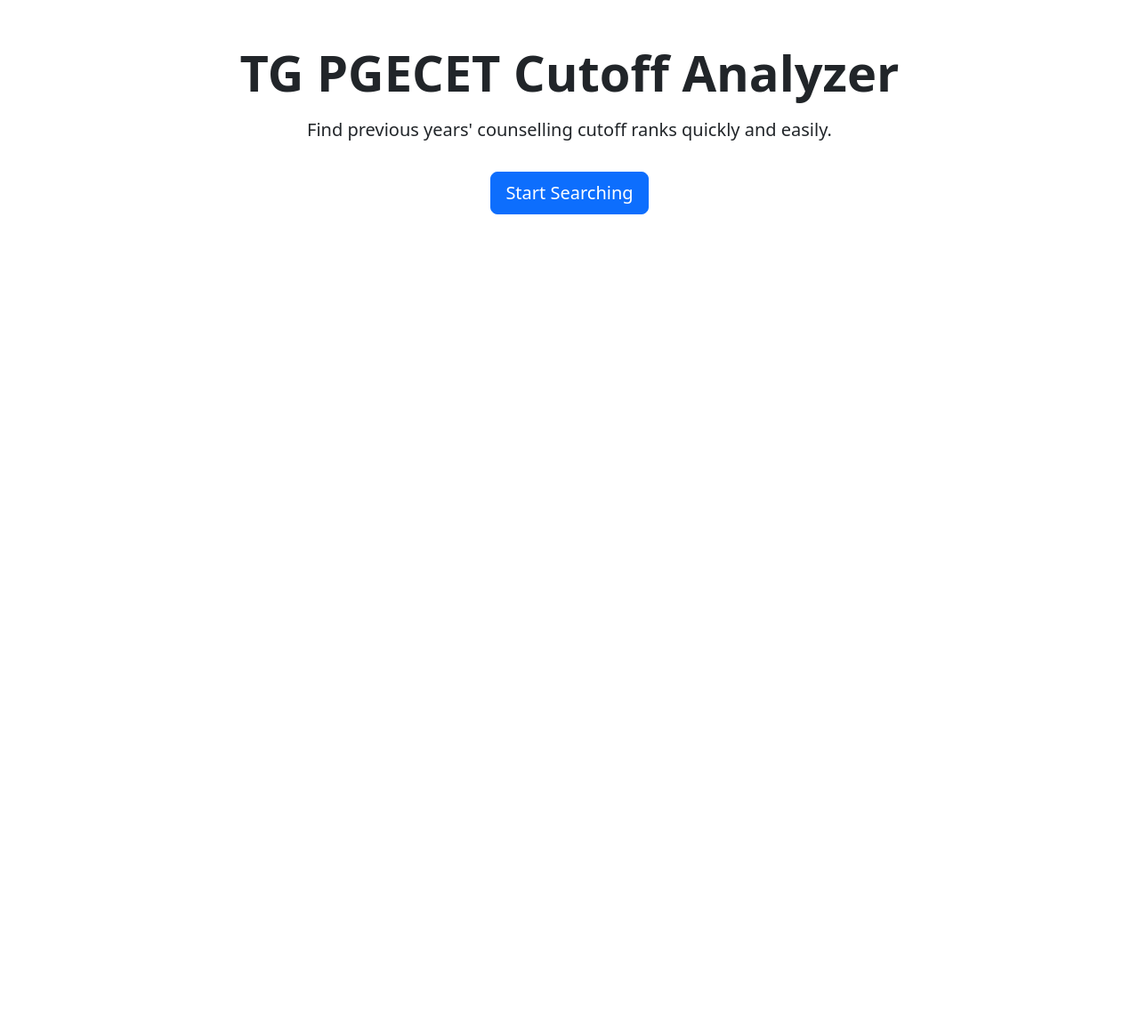
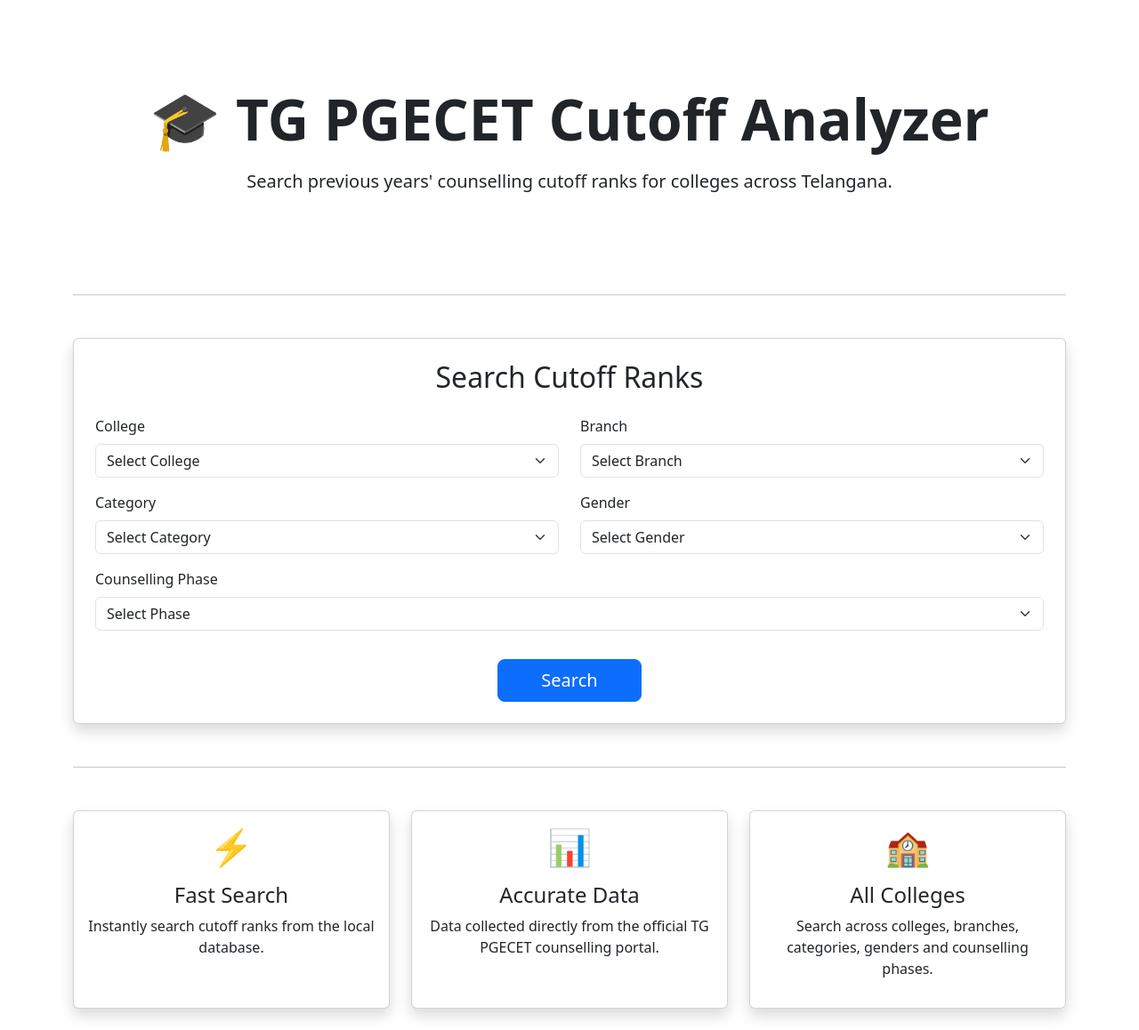
Before and after one commit to Yashwanth-gundagoni/TG-PGECET-Cutoff-Analyzer, a Flask app: page / in a window 1280 px wide. Shown: the part 56-1214 px from the top of the page at 89% size. Before the commit the page ends 297 px from the top, so only its background shows below. Run offline with Flask 3, Linux system fonts and the light colour scheme.

Commit message:
Complete homepage UI with search form

```diff
--- a/templates/home.html
+++ b/templates/home.html
@@ -6,16 +6,199 @@ Home - TG PGECET Analyzer
 
 {% block content %}
 
-<div class="text-center">
-    <h1 class="display-4 fw-bold">TG PGECET Cutoff Analyzer</h1>
+<!-- Hero Section -->
+<section class="text-center py-5">
+
+    <h1 class="display-3 fw-bold">
+        🎓 TG PGECET Cutoff Analyzer
+    </h1>
 
     <p class="lead mt-3">
-        Find previous years' counselling cutoff ranks quickly and easily.
+        Search previous years' counselling cutoff ranks for colleges across Telangana.
     </p>
 
-    <a href="#" class="btn btn-primary btn-lg mt-3">
-        Start Searching
-    </a>
+</section>
+
+<hr class="my-5">
+
+<!-- Search Section -->
+
+<section>
+
+    <div class="card shadow">
+
+        <div class="card-body p-4">
+
+            <h2 class="text-center mb-4">
+                Search Cutoff Ranks
+            </h2>
+
+            <form>
+
+                <div class="row">
+
+                    <div class="col-md-6 mb-3">
+
+                        <label class="form-label">
+                            College
+                        </label>
+
+                        <select class="form-select">
+
+                            <option selected>Select College</option>
+
+                        </select>
+
+                    </div>
+
+                    <div class="col-md-6 mb-3">
+
+                        <label class="form-label">
+                            Branch
+                        </label>
+
+                        <select class="form-select">
+
+                            <option selected>Select Branch</option>
+
+                        </select>
+
+                    </div>
+
+                    <div class="col-md-6 mb-3">
+
+                        <label class="form-label">
+                            Category
+                        </label>
+
+                        <select class="form-select">
+
+                            <option selected>Select Category</option>
+
+                        </select>
+
+                    </div>
+
+                    <div class="col-md-6 mb-3">
+
+                        <label class="form-label">
+                            Gender
+                        </label>
+
+                        <select class="form-select">
+
+                            <option selected>Select Gender</option>
+
+                        </select>
+
+                    </div>
+
+                    <div class="col-md-12 mb-3">
+
+                        <label class="form-label">
+                            Counselling Phase
+                        </label>
+
+                        <select class="form-select">
+
+                            <option selected>Select Phase</option>
+
+                        </select>
+
+                    </div>
+
+                </div>
+
+                <div class="text-center mt-3">
+
+                    <button class="btn btn-primary btn-lg px-5">
+
+                        Search
+
+                    </button>
+
+                </div>
+
+            </form>
+
+        </div>
+
+    </div>
+
+</section>
+
+<hr class="my-5">
+
+<!-- Features -->
+
+<div class="row text-center">
+
+    <div class="col-md-4 mb-4">
+
+        <div class="card shadow h-100">
+
+            <div class="card-body">
+
+                <h1>⚡</h1>
+
+                <h4 class="mt-3">
+                    Fast Search
+                </h4>
+
+                <p>
+                    Instantly search cutoff ranks from the local database.
+                </p>
+
+            </div>
+
+        </div>
+
+    </div>
+
+    <div class="col-md-4 mb-4">
+
+        <div class="card shadow h-100">
+
+            <div class="card-body">
+
+                <h1>📊</h1>
+
+                <h4 class="mt-3">
+                    Accurate Data
+                </h4>
+
+                <p>
+                    Data collected directly from the official TG PGECET counselling portal.
+                </p>
+
+            </div>
+
+        </div>
+
+    </div>
+
+    <div class="col-md-4 mb-4">
+
+        <div class="card shadow h-100">
+
+            <div class="card-body">
+
+                <h1>🏫</h1>
+
+                <h4 class="mt-3">
+                    All Colleges
+                </h4>
+
+                <p>
+                    Search across colleges, branches, categories, genders and counselling phases.
+                </p>
+
+            </div>
+
+        </div>
+
+    </div>
+
 </div>
 
 {% endblock %}
```
